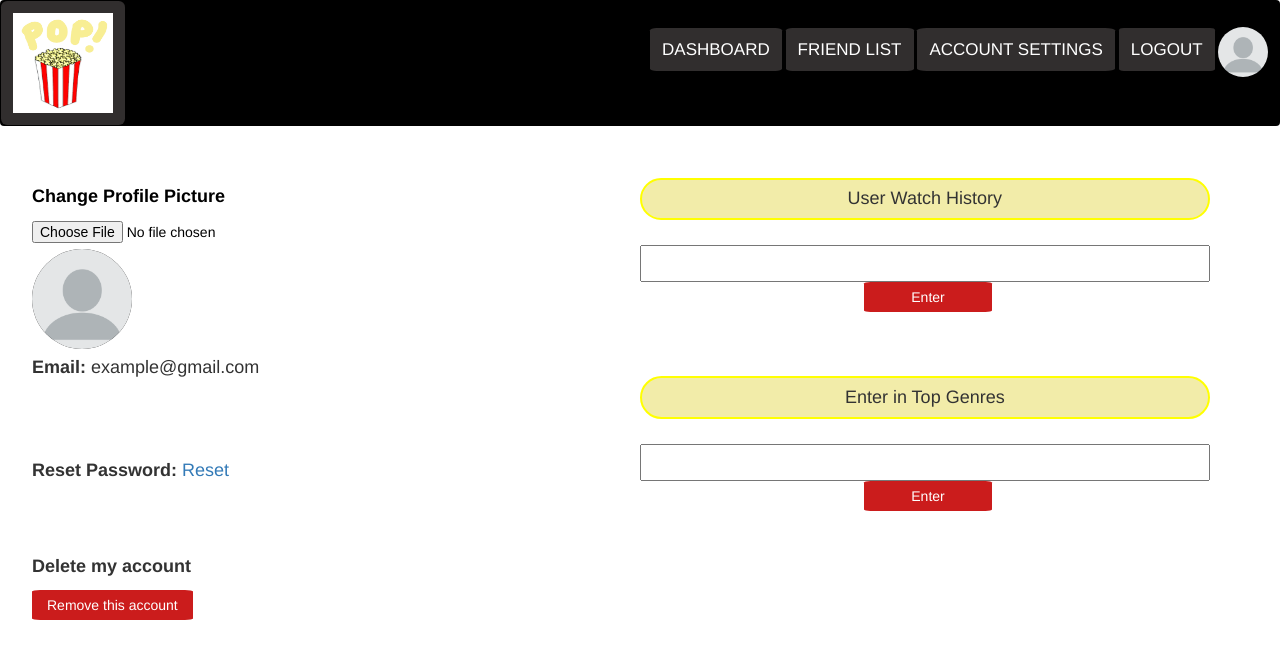
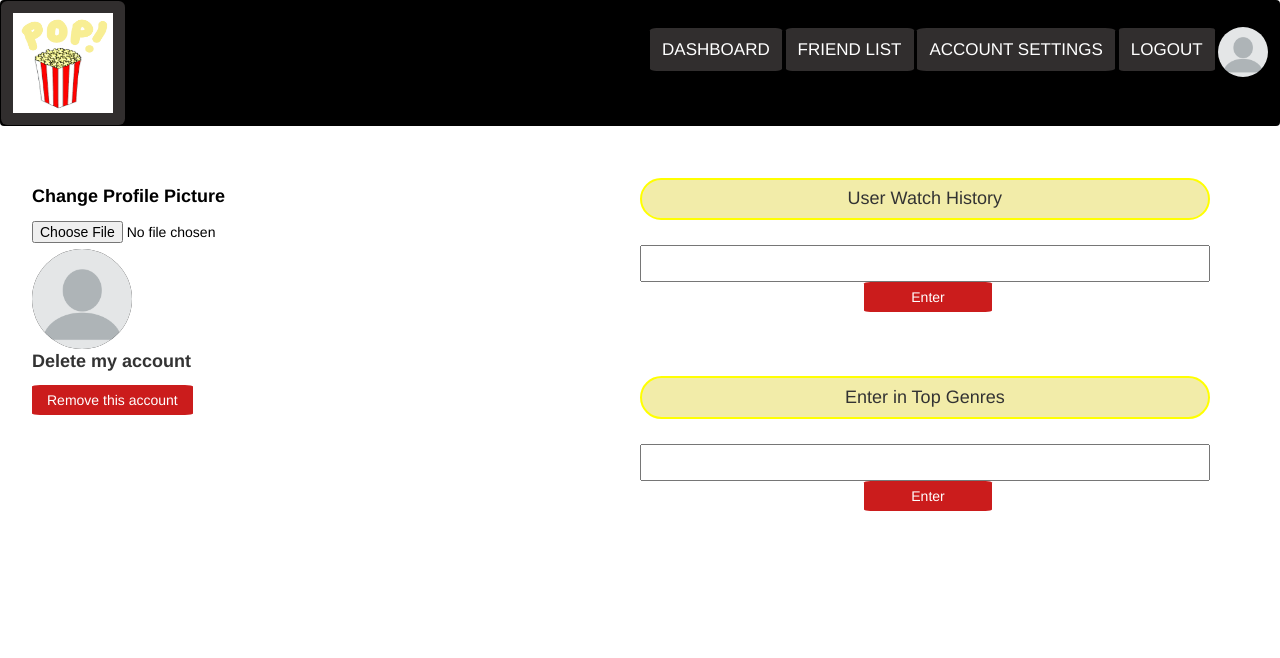
Before and after one commit to VTam25/Zayin, a website: page public/html/AccountSetting.html in a window 1280 px wide. Drawn offline with nearby package versions, Linux system fonts and the light colour scheme; no server answers.

Commit message:
Remove inactive elements

```diff
--- a/public/html/AccountSetting.html
+++ b/public/html/AccountSetting.html
@@ -39,8 +39,7 @@
             <div class="profilepic">
                 <img id="output" src="../images/profilepicture.png" width="100px" height="100px" />
             </div>
-            <p id="email"> <span class="description"><b>Email: </b></span>example@gmail.com</p>
-            <p id="reset_password"> <span class="description"><b>Reset Password: </b></span> <a href="">Reset</a></p>
+
             <div id="remove_account">
                 <p><span class="description"><b>Delete my account </b></span></p>
                 <input type="button" value="Remove this account" id="remove_account_button">
```
